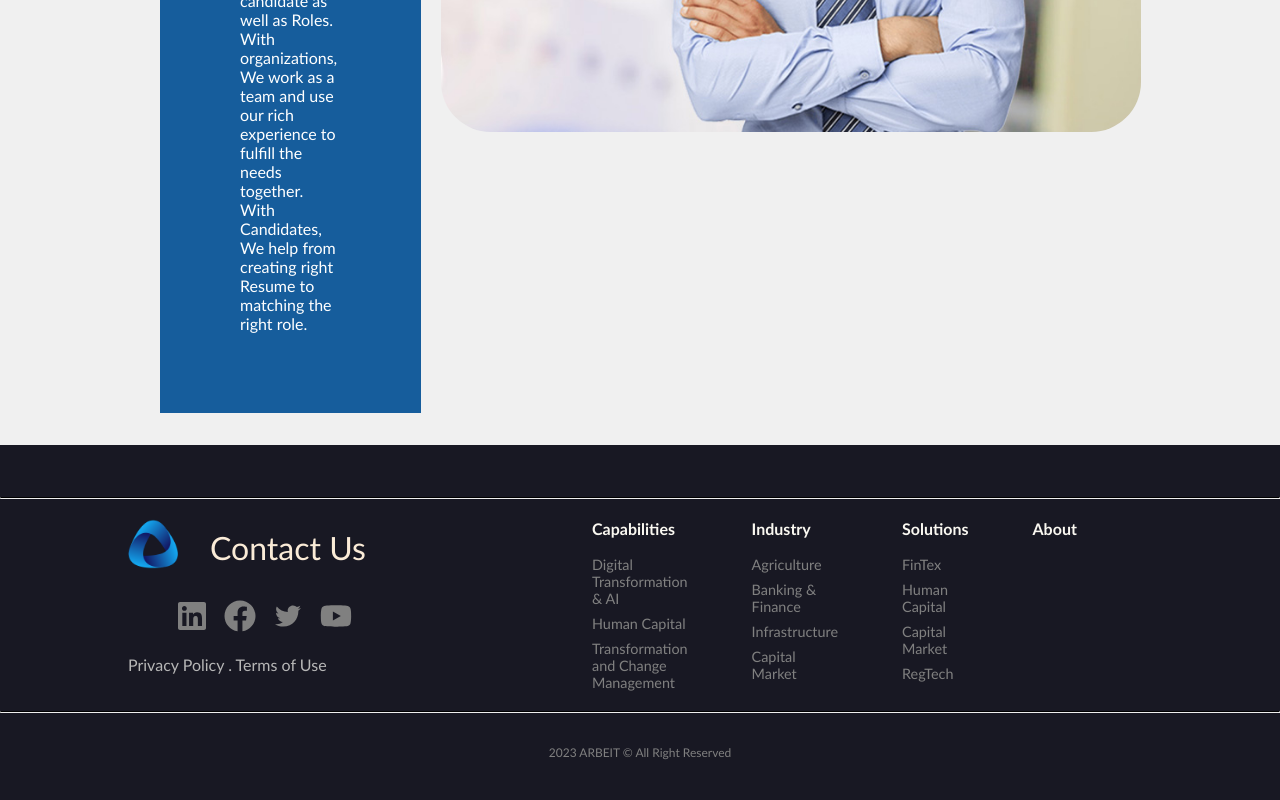
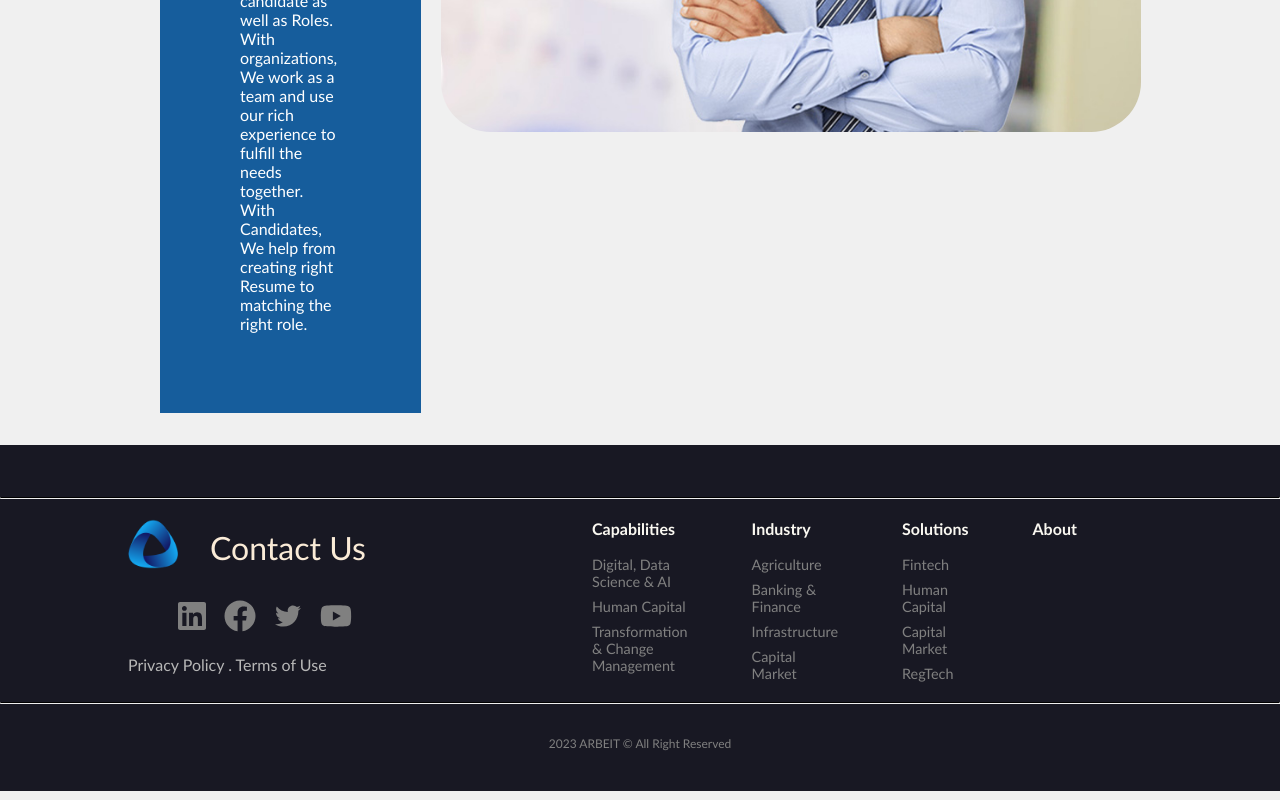
Before and after one commit to priyajeet-7396/Arbeit-testing, a React (Create React App) app: page /humancapital in a window 1280 px wide. Shown: the part 2086-2886 px from the top of the page. Built offline with nearby package versions, Linux system fonts and the light colour scheme.

Commit message:
done changes on feedbac

```diff
--- a/src/components/BannerImg/BannerImg.js
+++ b/src/components/BannerImg/BannerImg.js
@@ -36,7 +36,7 @@ const Banner = () => {
             <div className="content_hr">
               <h2 className="heading_hr">{slideData[index].heading}</h2>
               <p className="paragraph_hr">{slideData[index].paragraph}</p>
-              <a href="/joinus" className="contact_link_hr">
+              <a href="https://www.arbeit.co.in/hr/contactus.php" className="contact_link_hr">
     <button className="contact_btn_hr">Contact Us</button>
   </a>
             </div>
--- a/src/components/Footer/Footer.js
+++ b/src/components/Footer/Footer.js
@@ -24,7 +24,7 @@ const Footer = () => {
             </Link>
 
             <div className="join_us">
-        <Link  className="txt" to="join">Contact Us</Link>
+        <Link  className="txt" to="https://www.arbeit.co.in/hr/contactus.php">Contact Us</Link>
         </div>
       </div>
       <div className="social_icon">
@@ -46,9 +46,9 @@ const Footer = () => {
 
         <article>
             <h4 className="link-title">Capabilities</h4>
-            <Link className="footer-menu-link" to="dataAnalytics">Digital Transformation & AI</Link>
-            <Link className="footer-menu-link" to="https://www.arbeit.co.in/hr/">Human Capital</Link>
-            <Link className="footer-menu-link" to="TransformationandChangeManagement">Transformation and Change Management</Link>
+            <Link className="footer-menu-link" to="dataAnalytics">Digital, Data Science & AI</Link>
+            <Link className="footer-menu-link" to="humanResourceManagement">Human Capital</Link>
+            <Link className="footer-menu-link" to="TransformationandChangeManagement">Transformation & Change Management</Link>
         </article>
         <article>
             <h4 className="link-title">Industry</h4>
@@ -59,7 +59,7 @@ const Footer = () => {
         </article>
         <article>
             <h4 className="link-title" >Solutions</h4>
-            <Link className="footer-menu-link" to="finTex">FinTex</Link>
+            <Link className="footer-menu-link" to="finTex">Fintech</Link>
             <Link className="footer-menu-link" to="earth">Human Capital</Link>
             <Link className="footer-menu-link" to="earth">Capital Market</Link>
             <Link className="footer-menu-link" to="earth">RegTech</Link>
--- a/src/components/HamNav/Demo.js
+++ b/src/components/HamNav/Demo.js
@@ -36,7 +36,7 @@ const menuItems3 = [
   { text: 'Fintech', link: '/finTech' },
   { text: 'Human Capital', link: '/humancapital' },
   { text: 'Capital Market', link: '/capitalmarket' },
-  { text: 'Regtech', link: '/regtech' }
+  { text: 'RegTech', link: '/regtech' }
 ];
 
 
```
